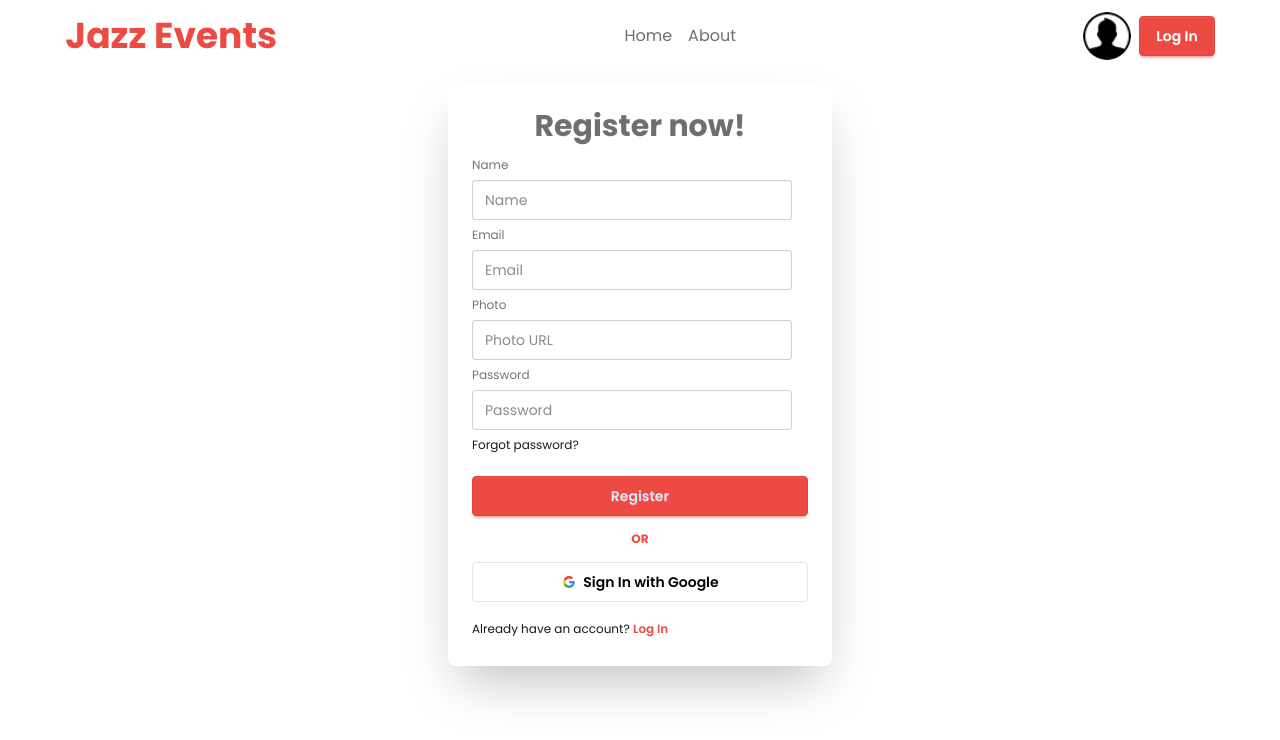
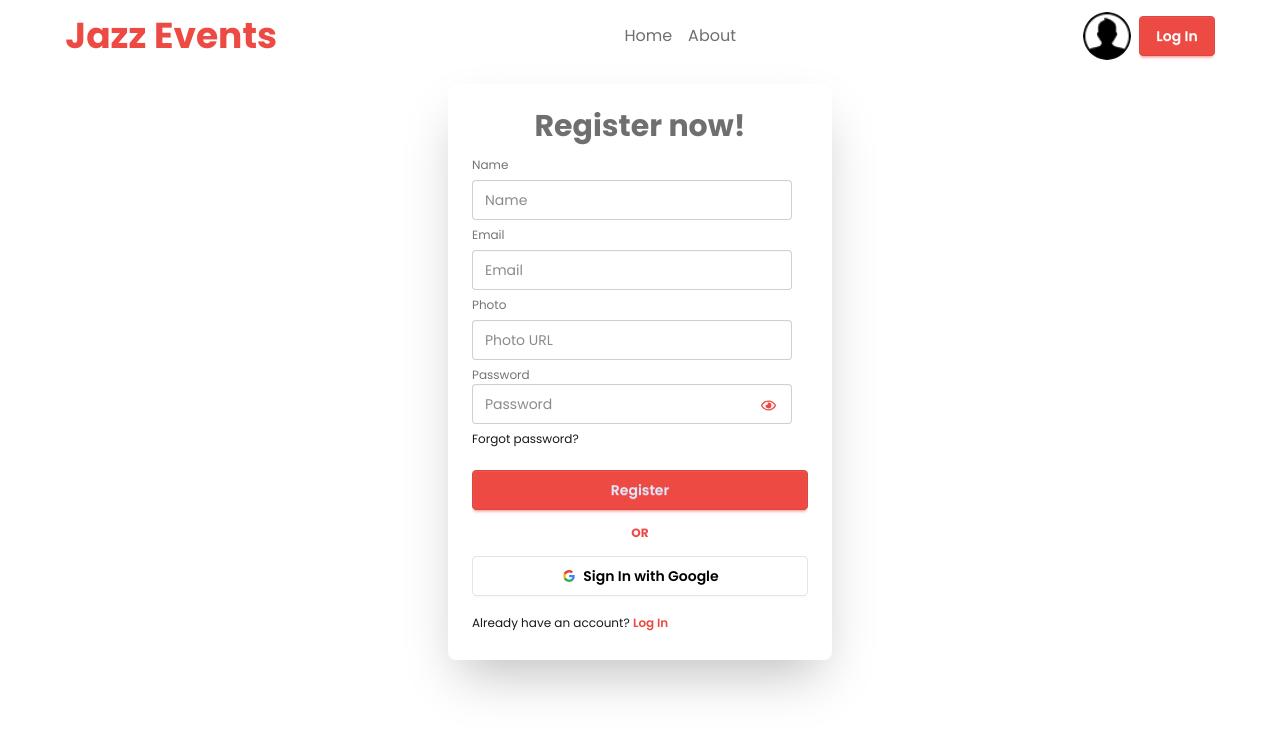
Before and after one commit to tahia-tahi/jazz-events, a React (Vite) app: page /auth/register in a window 1280 px wide. Shown: the top 740 px of the page. Built offline with nearby package versions, Linux system fonts and the light colour scheme; no server answers.

Commit message:
password toggle added

```diff
--- a/src/Pages/Register.jsx
+++ b/src/Pages/Register.jsx
@@ -2,12 +2,21 @@ import React, { use, useState } from 'react';
 import { Link, useNavigate } from 'react-router';
 import { AuthContext } from '../Provider/AuthProvider';
 import GoogleSignIn from '../Provider/GoogleSignIn';
+import { FaRegEye } from "react-icons/fa";
+import { FaRegEyeSlash } from "react-icons/fa6";
+
+
+
 
 const Register = () => {
 
     const { createUser, setUser, updateUser } = use(AuthContext)
     const [nameError, setNameError] = useState("");
     const [passwordError, setPasswordError] = useState('')
+
+    const [showPassword, setShowPassword] = useState(false)
+
+
     const passwordRegex = /^(?=.*[a-z])(?=.*[A-Z]).{6,}$/;
 
     const navigate = useNavigate()
@@ -29,7 +38,7 @@ const Register = () => {
             setNameError('')
         }
 
-        if(passwordRegex.test(password)=== false){
+        if (passwordRegex.test(password) === false) {
             setPasswordError('Password must have an uppercase letter, a Lowercase letter,least 6 character')
             return;
         }
@@ -74,14 +83,24 @@ const Register = () => {
                         <label className="label">Photo</label>
                         <input type="text" name='photo' className="input" placeholder="Photo URL" required />
 
-                        <label className="label">Password</label>
-                        <input type="password" name='password' className="input" placeholder="Password" required />
+                        <div className='relative'>
+                            <label className="label">Password</label>
+                            <input type={showPassword?'text':'password'} name='password' className="input" placeholder="Password" required />
+                            <button onClick={()=>{setShowPassword(!showPassword)}}
+                            className='text-primary absolute right-8 top-8 '>
+                                {
+                                    showPassword? <FaRegEyeSlash size={15} /> : <FaRegEye size={15}/>
+                                }
+
+                            </button>
+                        </div>
+
                         <div><a className="link link-hover">Forgot password?</a></div>
 
                         <button type='submit' className="btn btn-primary hover:btn-secondary mt-4">Register</button>
                         <p className='text-center font-bold my-2 text-primary'>OR</p>
 
-                       <GoogleSignIn></GoogleSignIn>
+                        <GoogleSignIn></GoogleSignIn>
 
                         <p className='mt-3'>Already have an account? <Link className='text-primary font-semibold hover:text-secondary' to={'/auth/login'}>Log In</Link></p>
                     </fieldset>
```
